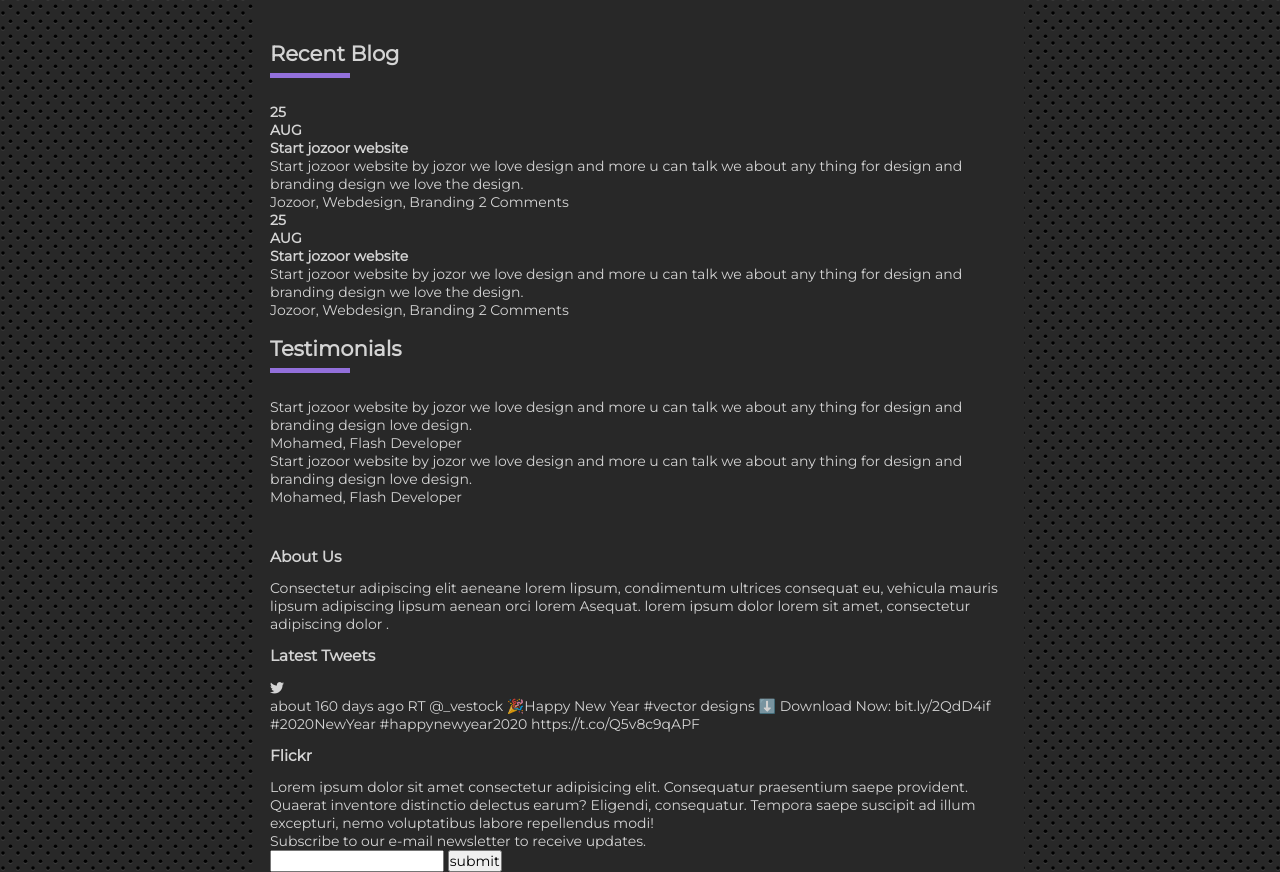
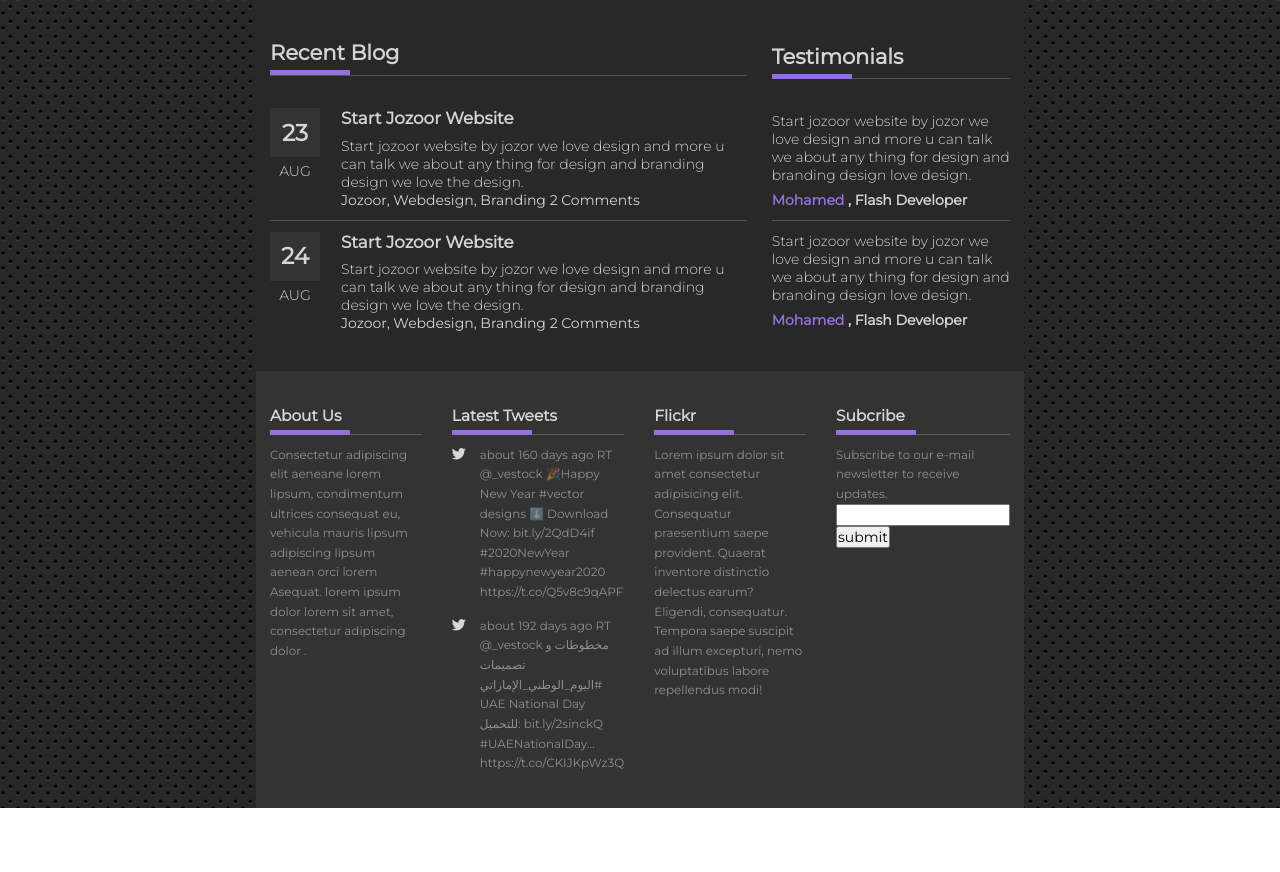
Before and after one commit to kingsfull123/creation, a plain HTML site: page index.html in a window 1280 px wide. Shown: the part 1520-2392 px from the top of the page. After the commit the page ends 2328 px from the top, so only its background shows below. Drawn offline with Linux system fonts and the light colour scheme.

Commit message:
fouth save

```diff
--- a/index.html
+++ b/index.html
@@ -146,15 +146,16 @@
 
       <div class="bt-container page-section">
         <div class="blog-container">
-          <h1 class="heading">Recent Blog <span class="heading__under"></span></h1>
-          <div class="blog-content">
+          <h1 class="blog-heading heading">Recent Blog <span class="heading__under"></span></h1>
+
+          <div class="blog-content blog-first">
             <div class="blog-date-container">
-              <h3 class="blog-date">25</h3>
-              <h5 class="blog-month">AUG</h5>
+              <h3 class="blog-date">23</h3>
+              <h5 class="blog-month text">AUG</h5>
             </div>
             <div class="blog-article">
               <h3 class="blog-title">Start jozoor website</h3>
-              <p class="blog-text">
+              <p class="blog-text text">
                 Start jozoor website by jozor we love design and more u can talk we about any thing for design
                 and branding design we love the design.
               </p>
@@ -164,12 +165,12 @@
           </div>
           <div class="blog-content">
             <div class="blog-date-container">
-              <h3 class="blog-date">25</h3>
-              <h5 class="blog-month">AUG</h5>
+              <h3 class="blog-date">24</h3>
+              <h5 class="blog-month text">AUG</h5>
             </div>
             <div class="blog-article">
               <h3 class="blog-title">Start jozoor website</h3>
-              <p class="blog-text">
+              <p class="blog-text text">
                 Start jozoor website by jozor we love design and more u can talk we about any thing for design
                 and branding design we love the design.
               </p>
@@ -179,20 +180,24 @@
           </div>
         </div>
         <div class="testimonials-container">
-          <h1 class="heading">Testimonials <span class="heading__under"></span></h1>
-          <div class="testimonials-content">
-            <div class="testimonials-text">
+          <h1 class="testimonials-heading heading">Testimonials <span class="heading__under"></span></h1>
+          <div class="testimonials-content testimonials-first">
+            <div class="testimonials-text text">
               Start jozoor website by jozor we love design and more u can talk we about any thing for design
               and branding design love design.
             </div>
-            <p class="testimonials-author">Mohamed, Flash Developer</p>
+            <p class="testimonials-author">
+              <span class="testimonials-name">Mohamed </span>, Flash Developer
+            </p>
           </div>
           <div class="testimonials-content">
-            <div class="testimonials-text">
+            <div class="testimonials-text text">
               Start jozoor website by jozor we love design and more u can talk we about any thing for design
               and branding design love design.
             </div>
-            <p class="testimonials-author">Mohamed, Flash Developer</p>
+            <p class="testimonials-author">
+              <span class="testimonials-name">Mohamed </span>, Flash Developer
+            </p>
           </div>
         </div>
       </div>
@@ -201,35 +206,47 @@
 
       <!-- Start of Footer -->
 
-      <footer class="page-section page-section--footer">
+      <footer>
+        <div class="footer-inner page-section page-section--footer">
           <div class="about">
-          <h3 class="heading2">About Us</h3>
-          <p>
+            <h3 class="heading2">About Us <span class="heading__under"></span></h3>
+            <p class="footer-text">
               Consectetur adipiscing elit aeneane lorem lipsum, condimentum ultrices consequat eu, vehicula
               mauris lipsum adipiscing lipsum aenean orci lorem Asequat. lorem ipsum dolor lorem sit amet,
               consectetur adipiscing dolor .
             </p>
           </div>
           <div class="news">
-          <h3 class="heading2">Latest Tweets</h3>
-          <span><i class="fab fa-twitter"></i></span>
-          <p>
-            about 160 days ago RT @_vestock 🎉Happy New Year #vector designs ⬇️ Download Now: bit.ly/2QdD4if
-            #2020NewYear #happynewyear2020 https://t.co/Q5v8c9qAPF
+            <h3 class="heading2">Latest Tweets <span class="heading__under"></span></h3>
+            <div class="news-inner">
+              <span class="news-icon"><i class="fab fa-twitter"></i></span>
+              <p class="footer-text">
+                about 160 days ago RT @_vestock 🎉Happy New Year #vector designs ⬇️ Download Now:
+                bit.ly/2QdD4if #2020NewYear #happynewyear2020 https://t.co/Q5v8c9qAPF
               </p>
             </div>
+            <div class="news-inner">
+              <span class="news-icon"><i class="fab fa-twitter"></i></span>
+              <p class="footer-text">
+                about 192 days ago RT @_vestock مخطوطات و تصميمات #اليوم_الوطني_الإماراتي UAE National Day
+                للتحميل: bit.ly/2sinckQ #UAENationalDay… https://t.co/CKIJKpWz3Q
+              </p>
+            </div>
+          </div>
           <div class="flickr">
-          <h3 class="heading2">Flickr</h3>
-          <p>
-            Lorem ipsum dolor sit amet consectetur adipisicing elit. Consequatur praesentium saepe provident.
-            Quaerat inventore distinctio delectus earum? Eligendi, consequatur. Tempora saepe suscipit ad
-            illum excepturi, nemo voluptatibus labore repellendus modi!
+            <h3 class="heading2">Flickr <span class="heading__under"></span></h3>
+            <p class="footer-text">
+              Lorem ipsum dolor sit amet consectetur adipisicing elit. Consequatur praesentium saepe
+              provident. Quaerat inventore distinctio delectus earum? Eligendi, consequatur. Tempora saepe
+              suscipit ad illum excepturi, nemo voluptatibus labore repellendus modi!
             </p>
           </div>
           <div class="subcribe">
-          <p>Subscribe to our e-mail newsletter to receive updates.</p>
+            <h3 class="heading2">Subcribe <span class="heading__under"></span></h3>
+            <p class="footer-text">Subscribe to our e-mail newsletter to receive updates.</p>
             <input type="email" />
             <input type="submit" value="submit" />
+          </div>
         </div>
       </footer>
 
--- a/style.css
+++ b/style.css
@@ -41,13 +41,17 @@ body {
 .heading {
   text-transform: capitalized;
   font-size: 1.5em;
-  padding: 0.85em 0;
+  padding: 0.85em 0 0.65em 0;
+  margin-bottom: 1em;
+  border-bottom: 1px solid rgba(255, 255, 255, 0.2);
 }
 
 .heading2 {
   text-transform: capitalized;
   font-size: 1.1em;
   padding: 0.85em 0;
+  border-bottom: 1px solid rgba(255, 255, 255, 0.2);
+  margin-bottom: 0.65em;
 }
 
 .heading__under {
@@ -55,7 +59,7 @@ body {
   height: 5px;
   background-color: var(--main-purple);
   display: block;
-  margin: 0.5em 0;
+  margin: 5px 0 -14px 0;
 }
 
 .page-section {
@@ -69,6 +73,12 @@ body {
 
 .text {
   font-weight: 300;
+}
+
+.footer-text {
+  font-size: 0.85em;
+  color: rgba(255, 255, 255, 0.45);
+  line-height: 1.65;
 }
 
 /* Start of Navigation Style */
@@ -161,13 +171,14 @@ header {
   display: grid;
   grid-template-columns: repeat(2, 1fr);
   grid-template-rows: auto;
-  grid-gap: 10px;
+  grid-gap: 20px;
 }
 
 .our-services__container__cube {
   display: flex;
   justify-content: center;
   align-items: center;
+  border-right: 5px solid var(--main-purple);
 }
 
 .our-services__icon {
@@ -218,3 +229,92 @@ header {
 }
 
 /* End of Recent works Styles */
+
+/* Start of bt Style */
+
+.bt-container {
+  display: grid;
+  grid-template-columns: 2fr 1fr;
+  grid-template-rows: auto;
+  grid-gap: 25px;
+  align-items: center;
+}
+
+.blog-first {
+  border-bottom: 1px solid rgba(255, 255, 255, 0.2);
+}
+
+.blog-content {
+  padding: 0.8em 0;
+  display: grid;
+  grid-template-columns: 50px 1fr;
+}
+
+.blog-date-container {
+  text-align: center;
+}
+
+.blog-date {
+  font-size: 1.65em;
+  padding: 0.45em;
+  background-color: var(--black-background);
+}
+
+.blog-month {
+  padding-top: 0.35em;
+}
+
+.blog-article {
+  margin-left: 1.5em;
+}
+
+.blog-title {
+  font-size: 1.2em;
+  padding-bottom: 0.5em;
+  text-transform: capitalize;
+}
+
+.testimonials-first {
+  border-bottom: 1px solid rgba(255, 255, 255, 0.2);
+}
+
+.testimonials-content {
+  padding: 0.8em 0;
+}
+
+.testimonials-author {
+  padding-top: 0.5em;
+  font-weight: bold;
+}
+
+.testimonials-name {
+  color: var(--main-purple);
+}
+
+/* End of bt Style */
+
+/* Start of Footer */
+
+footer {
+  margin-top: 1em;
+  background-color: var(--black-background);
+}
+
+.footer-inner {
+  display: grid;
+  grid-template-columns: repeat(4, 1fr);
+  grid-gap: 30px;
+  padding: 1.5em 0;
+}
+
+.news-inner {
+  display: flex;
+  align-items: top;
+  padding-bottom: 1em;
+}
+
+.news-icon {
+  padding-right: 1em;
+}
+
+/* End of Footer */
```
Lines whose indentation alone changed are shown as unchanged.
